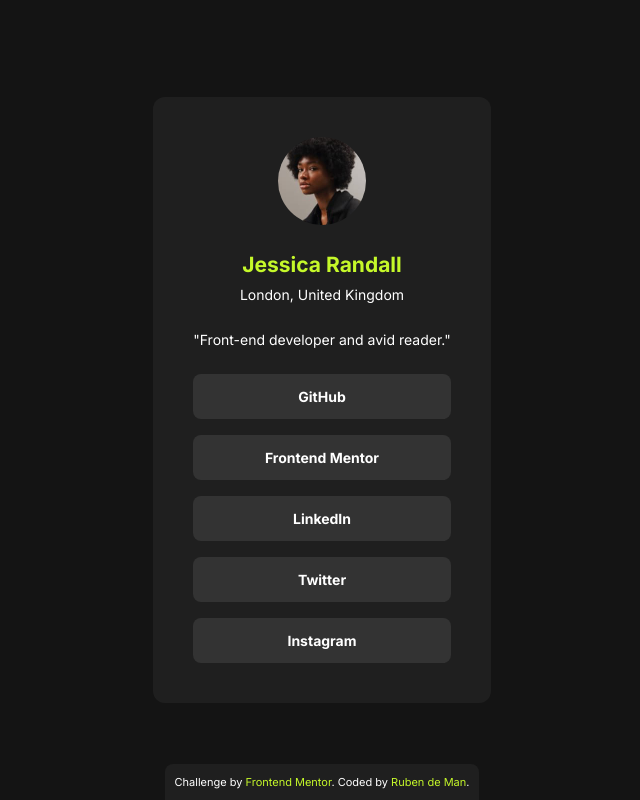
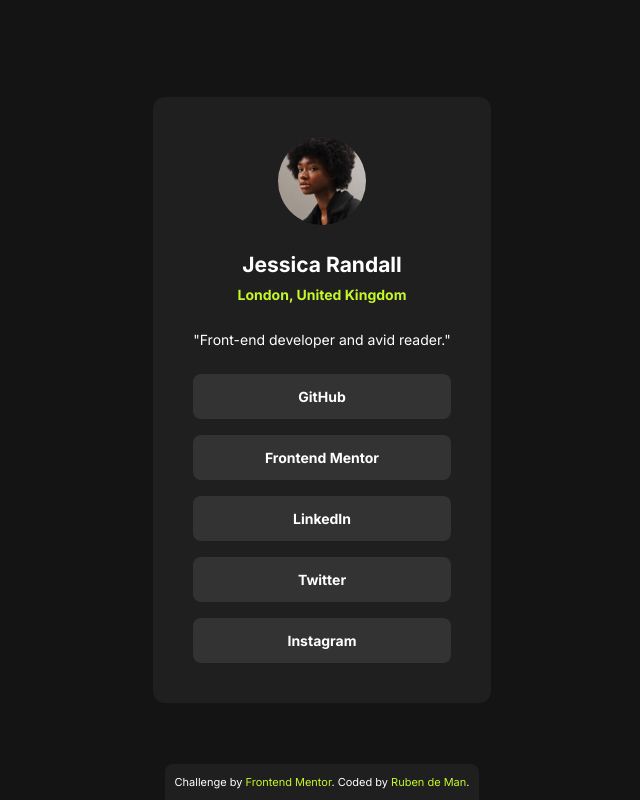
Before and after one commit to developer-ruben/Social-links-profile, a plain HTML site: page index.html in a window 1280 px wide. Shown: the whole page, without its empty margins (318-958 px from the left). Drawn offline with Linux system fonts and the light colour scheme.

Commit message:
update heading and location fonts

```diff
--- a/style.css
+++ b/style.css
@@ -87,7 +87,12 @@ body {
 }
 
 .card__title {
+  color: hsl(var(--clr-white));
+}
+
+.card__location {
   color: hsl(var(--clr-green));
+  font-weight: 700;
 }
 
 .card__list {
```
